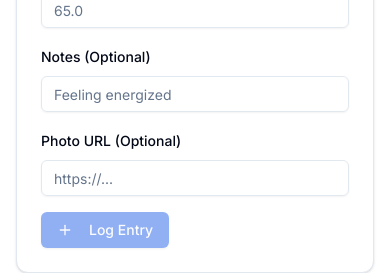
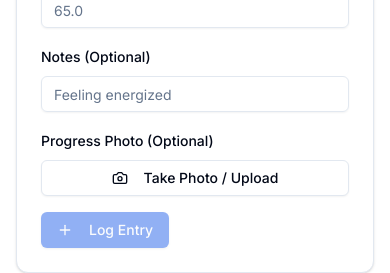
Before and after one commit to Ncam00/RepForge, a Next.js app: page /dashboard/weight in a window 390 px wide. Shown: the part 1580-1853 px from the top of the page. Built offline with nearby package versions, Linux system fonts and the light colour scheme; no server answers; sample sign-in values are in the browser's storage.

Commit message:
Add mobile photo upload with camera support for weight tracking progress photos

```diff
--- a/app/dashboard/weight/page.tsx
+++ b/app/dashboard/weight/page.tsx
@@ -8,7 +8,7 @@ import { Label } from "@/components/ui/label"
 import { useQuery, useMutation, useQueryClient } from "@tanstack/react-query"
 import { LineChart, Line, XAxis, YAxis, CartesianGrid, Tooltip, ResponsiveContainer, Legend } from "recharts"
 import { format, subDays, subMonths, differenceInDays } from "date-fns"
-import { Plus, Trash2, Download, Target, TrendingUp, TrendingDown, Camera } from "lucide-react"
+import { Plus, Trash2, Download, Target, TrendingUp, TrendingDown, Camera, Image as ImageIcon, X } from "lucide-react"
 
 type Weight = {
   id: string
@@ -39,6 +39,7 @@ export default function WeightPage() {
   const [unit, setUnit] = useState<"kg" | "lbs">("kg")
   const [notes, setNotes] = useState("")
   const [photoUrl, setPhotoUrl] = useState("")
+  const [uploadingPhoto, setUploadingPhoto] = useState(false)
   const [dateRange, setDateRange] = useState<"7d" | "30d" | "90d" | "all">("30d")
   const [showGoalForm, setShowGoalForm] = useState(false)
   const [targetWeight, setTargetWeight] = useState("")
@@ -113,6 +114,45 @@ export default function WeightPage() {
       queryClient.invalidateQueries({ queryKey: ["weights"] })
     },
   })
+
+  const handlePhotoUpload = async (e: React.ChangeEvent<HTMLInputElement>) => {
+    const file = e.target.files?.[0]
+    if (!file) return
+
+    // Check file size (max 5MB)
+    if (file.size > 5 * 1024 * 1024) {
+      alert("Photo must be less than 5MB")
+      return
+    }
+
+    // Check file type
+    if (!file.type.startsWith("image/")) {
+      alert("Please select an image file")
+      return
+    }
+
+    setUploadingPhoto(true)
+
+    try {
+      const reader = new FileReader()
+      reader.onloadend = () => {
+        setPhotoUrl(reader.result as string)
+        setUploadingPhoto(false)
+      }
+      reader.onerror = () => {
+        alert("Failed to read photo")
+        setUploadingPhoto(false)
+      }
+      reader.readAsDataURL(file)
+    } catch (error) {
+      alert("Failed to upload photo")
+      setUploadingPhoto(false)
+    }
+  }
+
+  const handleRemovePhoto = () => {
+    setPhotoUrl("")
+  }
 
   const handleAddWeight = () => {
     const weight = parseFloat(newWeight)
@@ -463,21 +503,57 @@ export default function WeightPage() {
               />
             </div>
             <div className="space-y-2">
-              <Label htmlFor="photoUrl">Photo URL (Optional)</Label>
-              <div className="flex gap-2">
-                <Input
-                  id="photoUrl"
-                  type="url"
-                  placeholder="https://..."
-                  value={photoUrl}
-                  onChange={(e) => setPhotoUrl(e.target.value)}
-                />
-                {photoUrl && (
-                  <Button variant="outline" size="icon" onClick={() => window.open(photoUrl, "_blank")}>
-                    <Camera className="h-4 w-4" />
-                  </Button>
-                )}
-              </div>
+              <Label htmlFor="photo">Progress Photo (Optional)</Label>
+              {!photoUrl ? (
+                <div>
+                  <input
+                    type="file"
+                    id="photo"
+                    accept="image/*"
+                    capture="environment"
+                    onChange={handlePhotoUpload}
+                    className="hidden"
+                    disabled={uploadingPhoto}
+                  />
+                  <label htmlFor="photo">
+                    <Button
+                      type="button"
+                      variant="outline"
+                      className="w-full"
+                      disabled={uploadingPhoto}
+                      onClick={() => document.getElementById("photo")?.click()}
+                    >
+                      {uploadingPhoto ? (
+                        <>Loading...</>
+                      ) : (
+                        <>
+                          <Camera className="mr-2 h-4 w-4" />
+                          Take Photo / Upload
+                        </>
+                      )}
+                    </Button>
+                  </label>
+                </div>
+              ) : (
+                <div className="space-y-2">
+                  <div className="relative border rounded-lg overflow-hidden">
+                    <img
+                      src={photoUrl}
+                      alt="Progress"
+                      className="w-full h-48 object-cover"
+                    />
+                    <Button
+                      type="button"
+                      variant="destructive"
+                      size="icon"
+                      className="absolute top-2 right-2"
+                      onClick={handleRemovePhoto}
+                    >
+                      <X className="h-4 w-4" />
+                    </Button>
+                  </div>
+                </div>
+              )}
             </div>
           </div>
           <Button
@@ -583,17 +659,26 @@ export default function WeightPage() {
                           <span className="text-muted-foreground">MM:</span> {weight.muscleMass} {weight.unit}
                         </div>
                       )}
-                      {weight.photoUrl && (
-                        <Button
-                          variant="ghost"
-                          size="sm"
-                          onClick={() => window.open(weight.photoUrl!, "_blank")}
-                        >
-                          <Camera className="h-4 w-4 mr-1" />
-                          Photo
-                        </Button>
-                      )}
                     </div>
+                    {weight.photoUrl && (
+                      <div className="mt-2">
+                        <img
+                          src={weight.photoUrl}
+                          alt="Progress photo"
+                          className="w-32 h-32 object-cover rounded-lg cursor-pointer hover:opacity-80 transition-opacity"
+                          onClick={() => {
+                            const modal = document.createElement("div")
+                            modal.className = "fixed inset-0 bg-black/80 flex items-center justify-center z-50 p-4"
+                            modal.onclick = () => modal.remove()
+                            const img = document.createElement("img")
+                            img.src = weight.photoUrl!
+                            img.className = "max-w-full max-h-full object-contain"
+                            modal.appendChild(img)
+                            document.body.appendChild(modal)
+                          }}
+                        />
+                      </div>
+                    )}
                     {weight.notes && (
                       <div className="text-sm text-muted-foreground mt-1">
                         {weight.notes}
```
